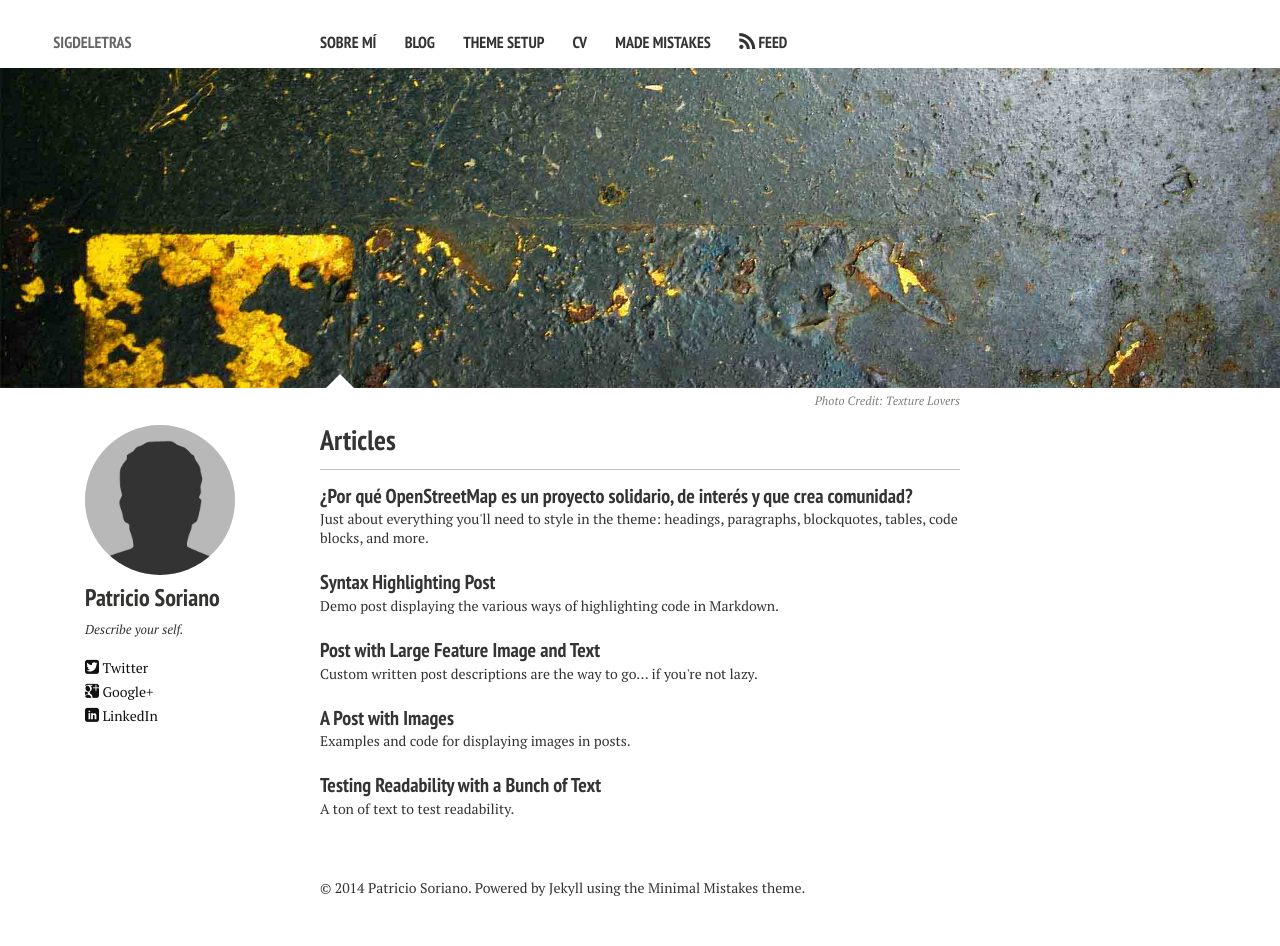
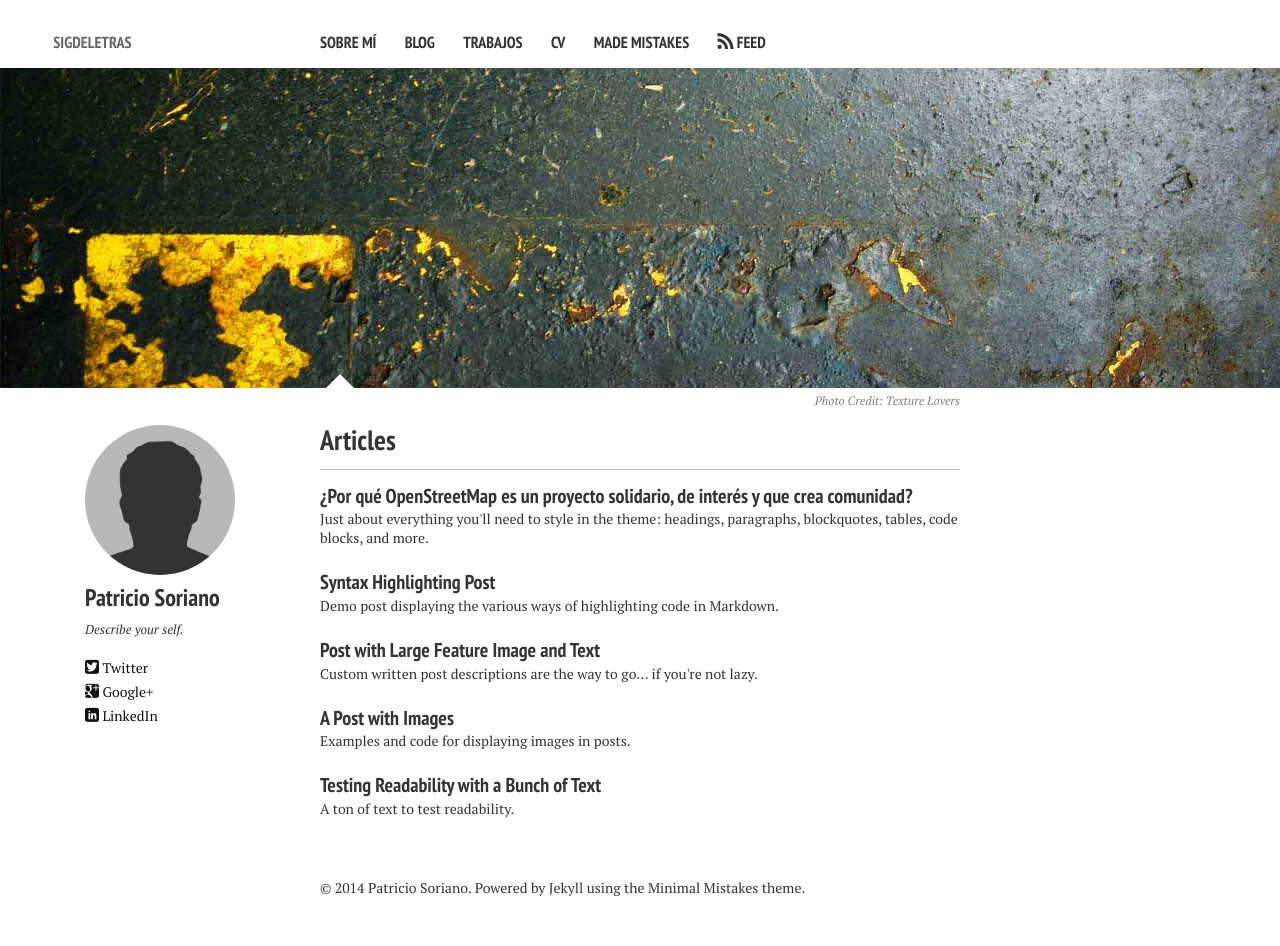
Before and after one commit to focks/minimal-1, a Jekyll site: the page built from index.md, in a window 1280 px wide. Built offline with Jekyll 4.4.1, drawn with Linux system fonts in a browser that asks for light colours; nearby versions of some CDN libraries.

Commit message:
Update _config.yml

```diff
--- a/_config.yml
+++ b/_config.yml
@@ -31,8 +31,9 @@ links:
     url: /about/
   - title: Blog
     url: /articles/
-  - title: Theme Setup
-    url: /theme-setup/
+    #url: /articles/
+  - title: Trabajos
+    url: /trabajos/
   - title: CV
     url: /cv/
   - title: Made Mistakes
```
